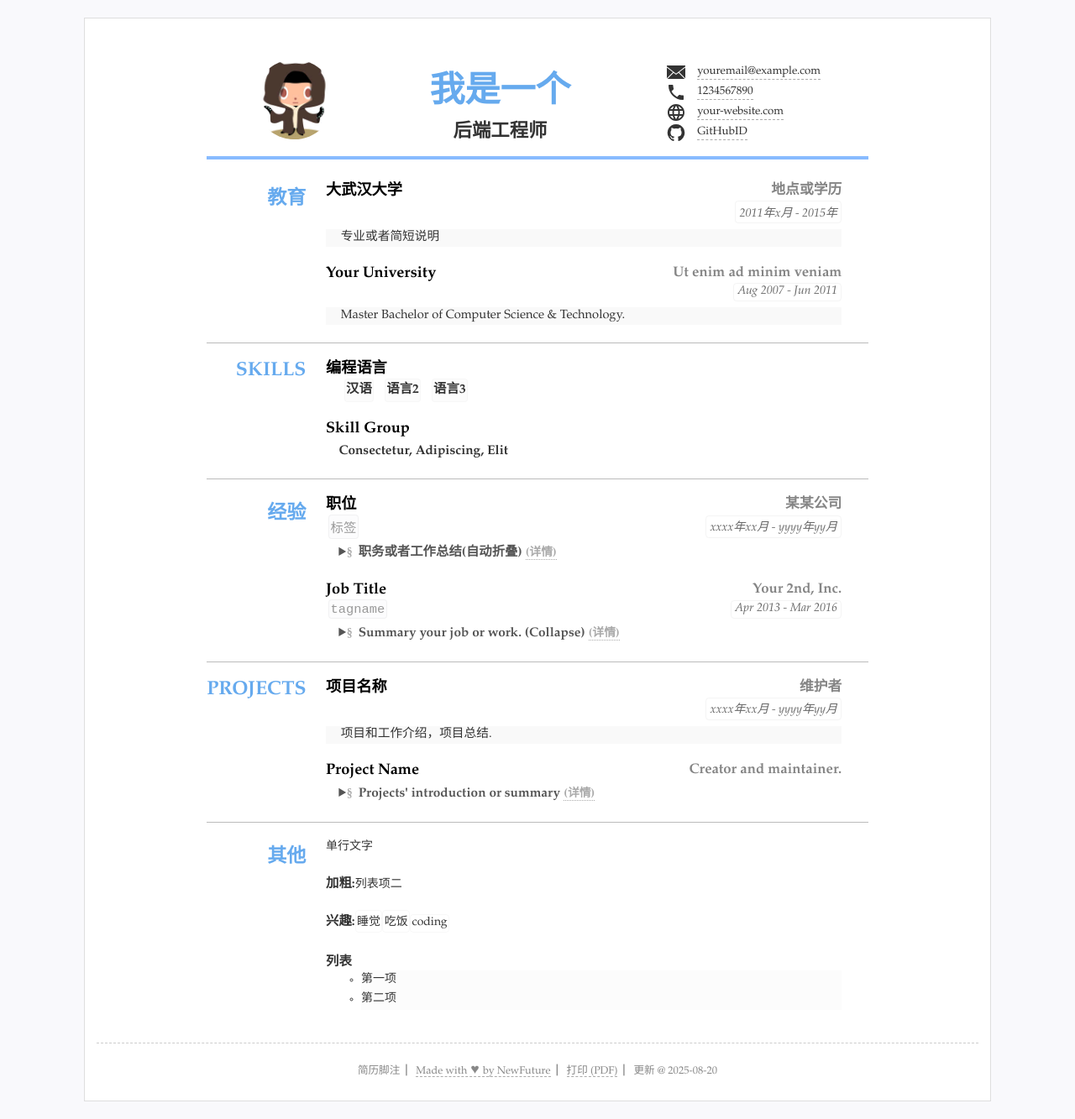
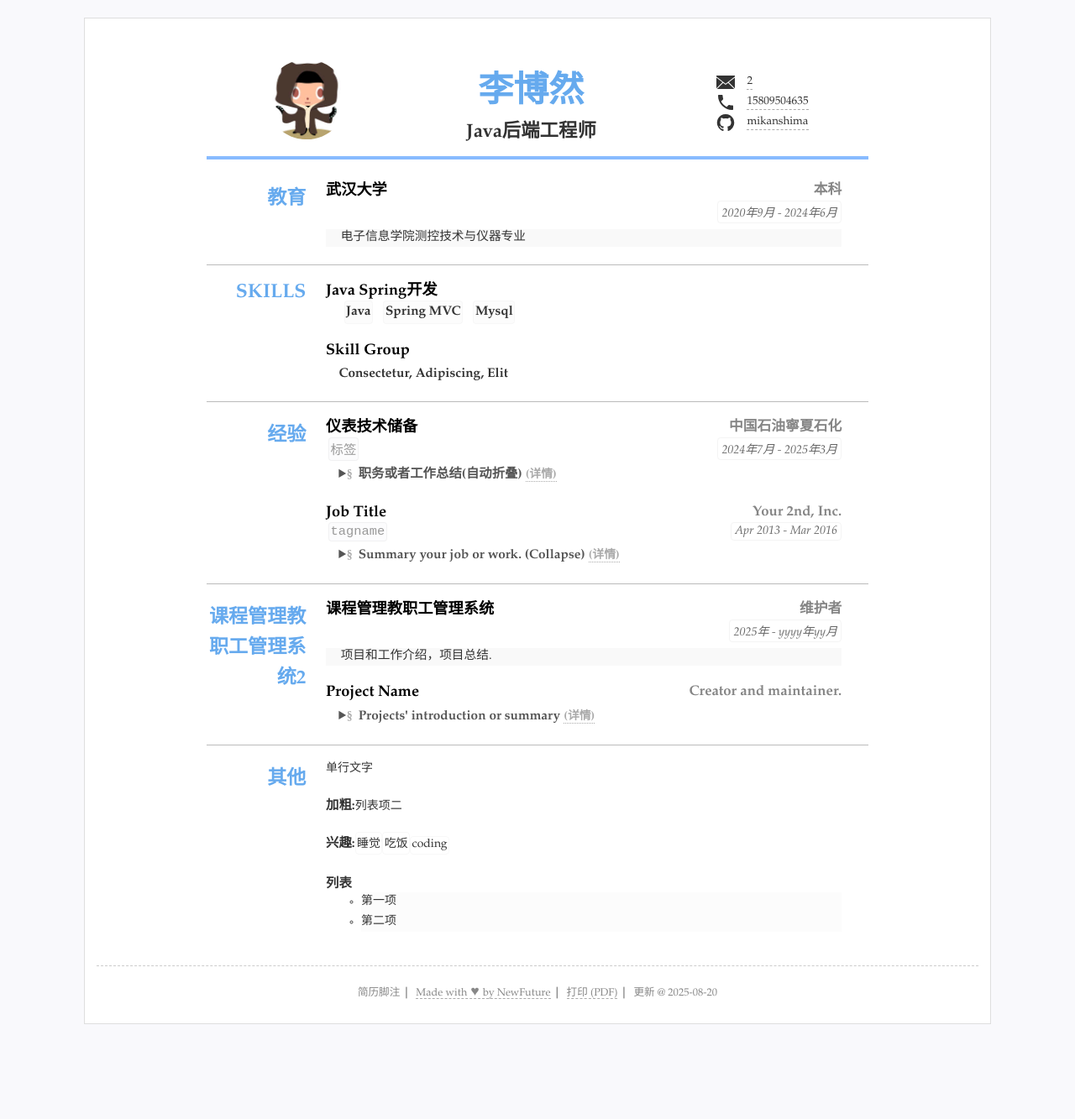
Before and after one commit to mikanshima/MyRepository, a Jekyll site: the page built from index.html, in a window 1280 px wide. Shown: the whole page at 84% size. Built offline with Jekyll 4.4.1, drawn with Linux system fonts in a browser that asks for light colours; after the commit the page ends 1241 px from its top, so only the background shows below that.

Commit message:
Update1 resume.yml

```diff
--- a/_data/resume.yml
+++ b/_data/resume.yml
@@ -3,22 +3,19 @@
 
 title: "简历标题"
 lang: "zh" #语言设置 zh表示中文 en 表示英语
-name: "我是一个"
-jobtitle: "后端工程师" #可空不显示
+name: "李博然"
+jobtitle: "Java后端工程师" #可空不显示
 photo: "assets/img/photo.jpg" #照片可空，不显示
 
 #联系方式
 contact: #联系方式连接等3~5行
-- text: "youremail@example.com" #文本内容
-  href: 'mailto:youremail@example.com' #链接，无链接则空
+- text: "2" #文本内容
+  href: 'orangeshima@zohomail.cn' #链接，无链接则空
   icon: 'icons/email.svg' #图标 svg文件
-- text: "1234567890"
+- text: "15809504635"
   href: 'tel:1234567890'
   icon: 'icons/phone.svg'
-- text: "your-website.com"
-  href: 'http://your-website.com'
-  icon: 'icons/web.svg'
-- text: "GitHubID"
+- text: "mikanshima"
   href: 'https://github.com/NewFuture'
   icon: "icons/github.svg"
   attr: 'target="_blank"' #新标签页打开
@@ -30,32 +27,27 @@ main: #简历主要内容，
 - type: education #类别为ID
   name: 教育 #显示名称，空则使用type
   content: #内容基本格式 标题-副标题-日期-详细内容 (都允许空)
-  - title: 大武汉大学
-    duration: "2011年x月 - 2015年"
-    sub: 地点或学历
-    detail: 专业或者简短说明
-  - title: Your University
-    duration: Aug 2007 - Jun 2011
-    sub: Ut enim ad minim veniam
-    detail: Master Bachelor of Computer Science & Technology.
-
+  - title: 武汉大学
+    duration: "2020年9月 - 2024年6月"
+    sub: 本科
+    detail: 电子信息学院测控技术与仪器专业
 - type: skills
   # name: "技能"
   content:
-  - title: 编程语言
+  - title: Java Spring开发
     items: #itmems 可以小块的方式显示
-    - 汉语
-    - 语言2
-    - 语言3
+    - Java
+    - Spring MVC
+    - Mysql
   - title: Skill Group
     summary: Consectetur, Adipiscing, Elit
 
 - type: experience
   name: 经验
   content:
-  - title: 职位
-    sub: 某某公司
-    duration: "xxxx年xx月 - yyyy年yy月"
+  - title: 仪表技术储备
+    sub: 中国石油寧夏石化
+    duration: "2024年7月 - 2025年3月"
     tags:
     - 标签
     summary: 职务或者工作总结(自动折叠)
@@ -71,10 +63,10 @@ main: #简历主要内容，
     detail: Details can be collapsed in Chrome Safari, Firefox, Opera and so on. Duis aute irure dolor in reprehenderit in voluptate velit esse cillum dolore eu fugiat nulla pariatur. Excepteur sint occaecat cupidatat non proident, sunt in culpa qui officia deserunt mollit anim id est laborum.
 
 - type: projects
-  name: Projects
+  name: 课程管理教职工管理系统2
   content:
-  - title: 项目名称
-    duration: xxxx年xx月 - yyyy年yy月
+  - title: 课程管理教职工管理系统
+    duration: 2025年 - yyyy年yy月
     detail: 项目和工作介绍，项目总结.
     sub: 维护者
   - title: Project Name
```
